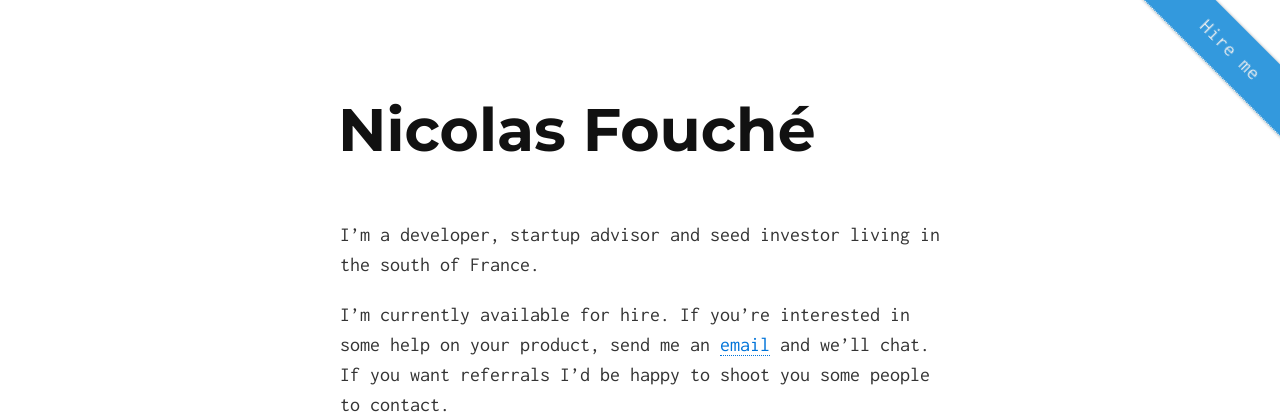
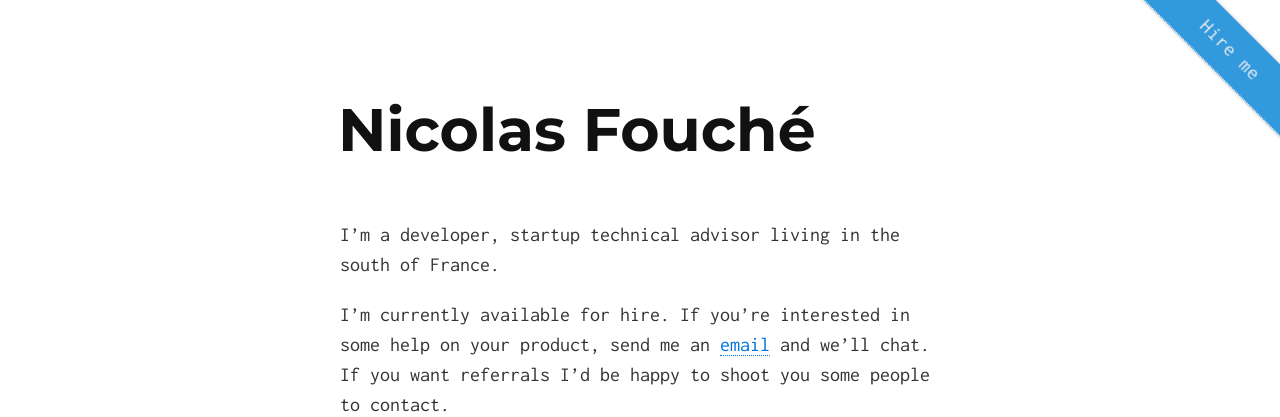
Before and after one commit to nfo/nicolasfouche.com, a Jekyll site: the page built from index.md, in a window 1280 px wide. Shown: the top 417 px of the page. Built offline with Jekyll 4.4.1, drawn with Linux system fonts in a browser that asks for light colours.

Commit message:
I'm technical.

```diff
--- a/index.md
+++ b/index.md
@@ -2,8 +2,7 @@
 layout: default
 ---
 
-I'm a developer, startup advisor and seed investor living in the south of France.
-
+I'm a developer, startup technical advisor living in the south of France.
 
 I'm currently available for hire. If you're interested in some help on your product, send me an <a href="mailto:nicolas.fouche@gmail.com">email</a> and we'll chat. If you want referrals I'd be happy to shoot you some people to contact.
 
```
